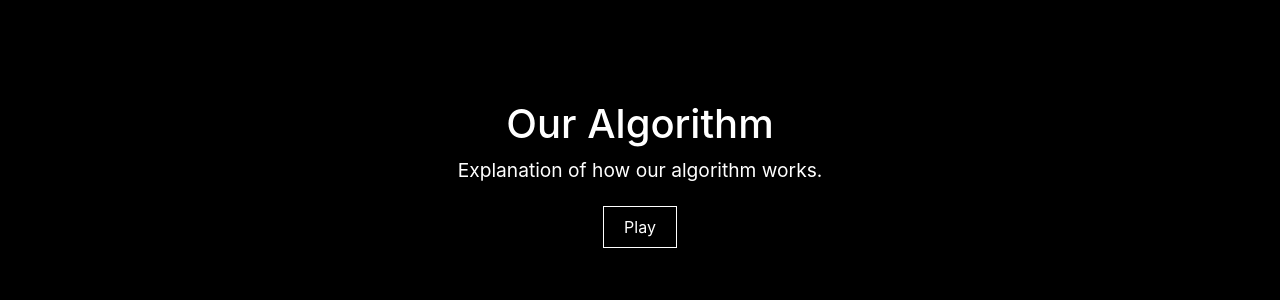
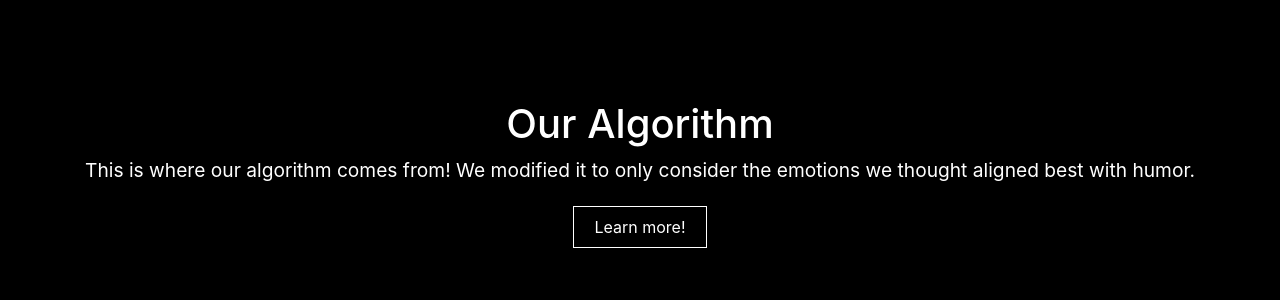
Before and after one commit to mynameishimal/cards-unhumanity, a Flask app: page /about in a window 1280 px wide. Shown: the part 56-356 px from the top of the page. Run offline with Flask 3, Linux system fonts and the light colour scheme; some libraries are stand-ins or nearby versions.

Commit message:
made it give 10 prompts, updated about page

```diff
--- a/app.py
+++ b/app.py
@@ -118,7 +118,7 @@ def get_prompts():
 @app.route('/question')
 def display_question():
     prompt_num = session.get('prompt_num', 1)  # Retrieve prompt_num from the session or default to 0
-    prompt_list = random.sample(prompts, 10)
+    prompt_list = random.sample(prompts, 11)
     if 0 <= prompt_num < len(prompt_list):
         prompt = prompt_list[prompt_num]
         next_prompt_num = prompt_num + 1  # Increment prompt_num for the next question
--- a/templates/aboutUs.html
+++ b/templates/aboutUs.html
@@ -68,10 +68,11 @@
     <div class="container">
         <h1>Our Algorithm</h1>
         <p>
-            Explanation of how our algorithm works.
+            This is where our algorithm comes from! We modified it to only consider the emotions we thought
+            aligned best with humor.
         </p>
         <div class="play-button">
-            <a href="/question">Play</a>
+            <a href="/question">Learn more!</a>
         </div>
     </div>
 
```
Also changed, not shown: user_stats.db.
